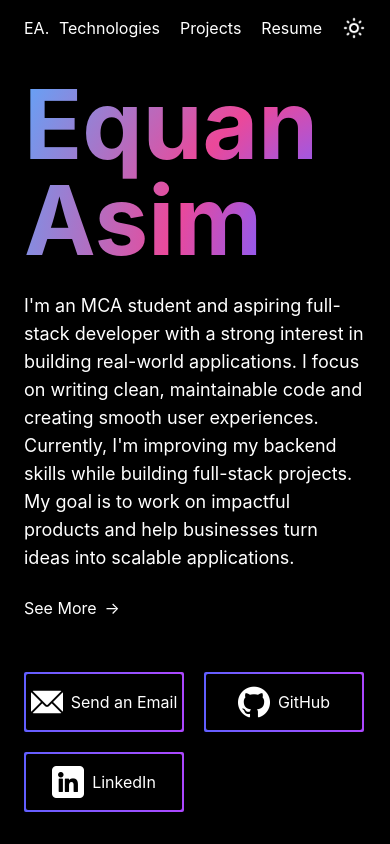
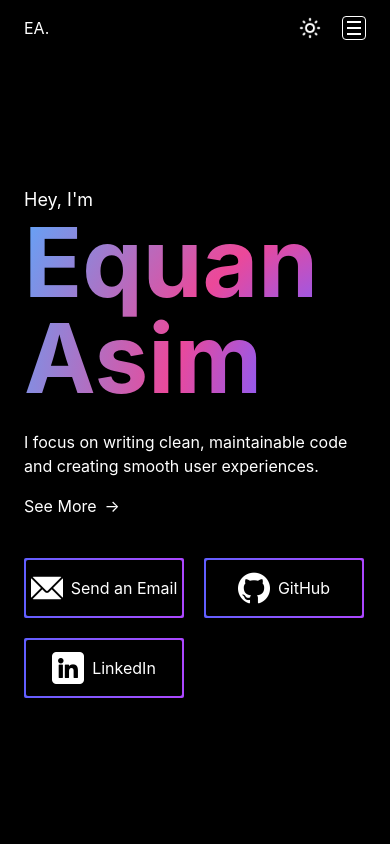
Before and after one commit to RogueGrim/portfolio-website, a React (Vite) app: page / in a window 390 px wide. Shown: the top 844 px of the page. Built offline with nearby package versions, Linux system fonts and the light colour scheme.

Commit message:
added mobile navigation

```diff
--- a/src/App.tsx
+++ b/src/App.tsx
@@ -1,4 +1,4 @@
-import Navbar from "./components/Navbar"
+import { Navbar }  from "./components/Navbar"
 import Hero from "./components/Hero"
 import Skills from "./components/Skills"
 import Projects from "./components/Projects"
--- a/src/components/Hero.tsx
+++ b/src/components/Hero.tsx
@@ -57,21 +57,21 @@ const handleMove = (e: React.MouseEvent<HTMLDivElement>) => {
 
 function Hero(): React.JSX.Element {
   return (
-    <section id="home" className="min-h-screen flex justify-center gap-5 flex-col dark:bg-black dark:text-white">
+    <section id="home" className="min-h-screen flex justify-center flex-col dark:bg-black dark:text-white">
       <motion.div
             initial={{ opacity: 0, y: 40 }}
             animate={{ opacity: 1, y: 0 }}
             transition={{ duration: 0.8 }}
-            className="max-w-6xl mx-auto px-6 py-4"
+            className="max-w-6xl mx-auto px-6 py-6"
         >
-        <p className="text-lg mb-4">
+        <p className="text-lg md:mb-4 mt-8">
           Hey, I'm
         </p>
 
         <GradientText/>
 
         {/* Subtext */}
-        <p className="mb-6 text-lg text-balanced">
+        <p className="mb-6 text-lg text-balanced hidden md:block">
           I'm an MCA student and aspiring full-stack developer with a strong
           interest in building real-world applications.
           I focus on writing clean, maintainable code and creating smooth user
@@ -79,6 +79,10 @@ function Hero(): React.JSX.Element {
           full-stack projects.
           My goal is to work on impactful products and help businesses turn ideas
           into scalable applications.
+        </p>
+        <p className="md:hidden mb-4">
+          I focus on writing clean, maintainable code and creating smooth user
+          experiences.
         </p>
 
         <motion.a
--- a/src/components/Navbar.tsx
+++ b/src/components/Navbar.tsx
@@ -1,6 +1,7 @@
 import { useState } from "react"
 import React from "react"
 import { motion } from "framer-motion"
+import MobileNav from "./mobileNav"
 
 type NavItem = {
   label: string
@@ -19,12 +20,13 @@ const navItems: NavItem[] = [
 
 function Navbar({darkMode, setDarkMode}: props): React.JSX.Element {
   const [active, setActive] = useState<string>("")
+  const [isVisible, setIsVisible] = useState<boolean>(false)
   return (
     <motion.nav
         initial={{ y: -50, opacity: 0 }}
         animate={{ y: 0, opacity: 1 }}
         transition={{ duration: 0.5 }}
-        className="fixed w-full top-0 z-50 backdrop-blur dark:bg-black dark:text-white"
+        className="fixed w-full top-0 z-50 backdrop-blur  dark:text-white"
     >
       <div className="max-w-6xl mx-auto px-6 py-4 flex justify-between">
         <h1 className="text-md">EA.</h1>
@@ -35,17 +37,16 @@ function Navbar({darkMode, setDarkMode}: props): React.JSX.Element {
               key={item.label}
               href={item.href}
               onClick={() => setActive(item.label)}
-              className={`transition ${
+              className={`transition dark:bg-white bg-black  md:block hidden ${
                 active === item.label
-                  ? "text-blue-500"
-                  : "hover:text-blue-500"
+                  ? "bg-linear-to-r from-indigo-500 via-purple-500 to-pink-500 text-transparent bg-clip-text"
+                  : "hover:bg-linear-to-r from-indigo-500 via-purple-500 to-pink-500 text-transparent bg-clip-text"
               }`}
             >
               {item.label}
             </a>
           ))}
-          {
-            darkMode == true ?
+            {darkMode == true ?
             <button
               onClick={()=>setDarkMode(false)}
             >
@@ -55,12 +56,33 @@ function Navbar({darkMode, setDarkMode}: props): React.JSX.Element {
               onClick={()=>setDarkMode(true)}
             >
               <img src="/dark.png" alt="" className="w-6 h-6 cursor-pointer"/>
-            </button>
-          }
+            </button>}
+          <div
+            className="
+              md:hidden
+              border
+              border-black
+              dark:border-white
+              rounded-sm
+              h-6 w-6
+              flex
+              flex-col
+              justify-evenly
+              items-center
+              cursor-pointer
+              on
+            "
+            onClick={()=> isVisible == true ? setIsVisible(false) : setIsVisible(true)}
+          >
+            <span className="w-6/10 border border-black dark:border-white"></span>
+            <span className="w-6/10 border border-black dark:border-white"></span>
+            <span className="w-6/10 border border-black dark:border-white"></span>
+          </div>
         </div>
       </div>
+      <MobileNav navItems={navItems} isVisible={isVisible}/>
     </motion.nav>
   )
 }
 
-export default Navbar
+export { type NavItem ,Navbar }
--- /dev/null
+++ b/src/components/mobileNav.tsx
@@ -0,0 +1,55 @@
+import type { NavItem } from "./Navbar"
+import { AnimatePresence, motion } from "framer-motion"
+
+type Props = {
+    navItems: NavItem[],
+    isVisible: boolean
+}
+
+function MobileNav({navItems,isVisible}: Props):React.JSX.Element {
+    return(
+        <AnimatePresence>
+           {isVisible && (
+            <motion.div
+                className={`
+                    md:hidden
+                    backdrop:blur
+                    dark:text-white
+                    flex
+                    flex-col
+                    px-6
+                    items-end
+                    ${isVisible ? 'block' : 'hidden'}
+                `}
+                initial={{
+                    opacity:0,
+                    height:0,
+                }}
+                animate={{
+                    opacity:1,
+                    height:"auto"
+                }}
+                exit={{
+                    opacity:0,
+                    height:0
+                }}
+                transition={{
+                    duration:0.5
+                }}
+            >
+                {navItems.map((item)=>(
+                    <a
+                        key={item.label}
+                        href={item.href}
+                        className="transition dark:text-white max-w-min"
+                    >
+                    {item.label}
+                    </a>
+                    ))}
+            </motion.div>
+        )}
+        </AnimatePresence>
+    )
+}
+
+export default MobileNav
```
